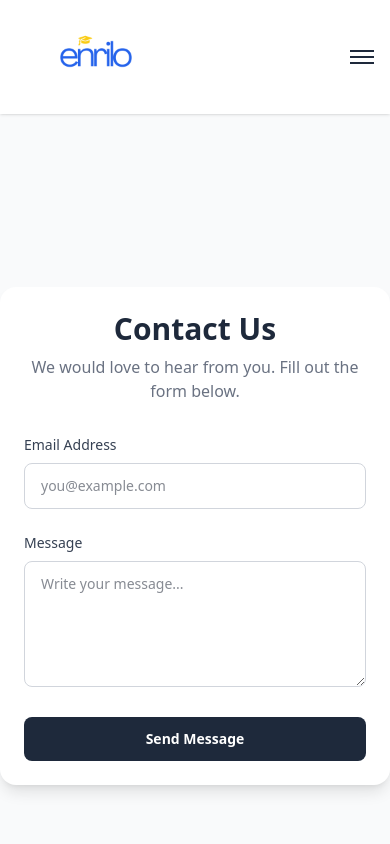
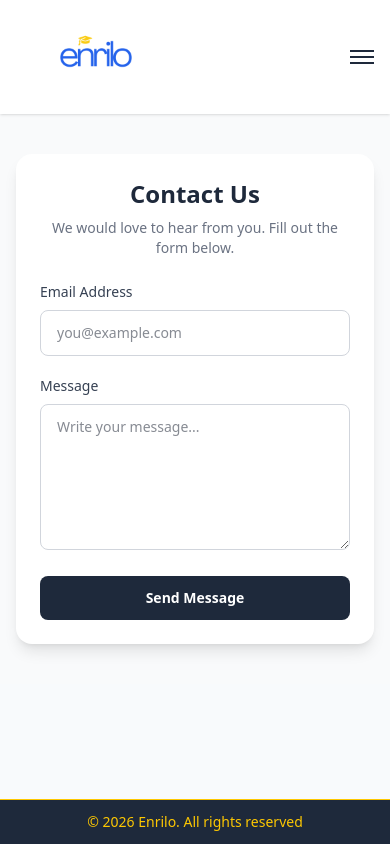
Before and after one commit to enrilo/enrilo-2, a Next.js app: page /contact-us in a window 390 px wide. Shown: the top 844 px of the page. Built offline with nearby package versions, Linux system fonts and the light colour scheme.

Commit message:
Update UI & layout

```diff
--- a/src/app/contact-us/page.jsx
+++ b/src/app/contact-us/page.jsx
@@ -1,3 +1,73 @@
+// "use client";
+
+// import React from "react";
+// import { useForm, ValidationError } from "@formspree/react";
+
+// export default function ContactUs() {
+//   const [state, handleSubmit] = useForm("mredebve");
+
+//   if (state.succeeded) {
+//     return (
+//       <main className="flex min-h-screen items-center justify-center bg-gray-50 px-6">
+//         <div className="rounded-2xl bg-white p-10 text-center shadow-md max-w-md">
+//           <h2 className="text-2xl font-bold text-[#1E293B]">
+//             Thank you!
+//           </h2>
+//           <p className="mt-3 text-gray-600">
+//             We’ve received your message. The Enrilo team will contact you soon.
+//           </p>
+//         </div>
+//       </main>
+//     );
+//   }
+
+//   return (
+//     <main className="flex h-screen items-center justify-center bg-gray-50">
+//       <div className="w-full max-w-2xl rounded-2xl bg-white p-6 shadow-lg">
+//         {/* Header */}
+//         <div className="mb-8 text-center">
+//           <h1 className="text-3xl font-bold text-[#1E293B]">
+//             Contact Us
+//           </h1>
+//           <p className="mt-2 text-gray-500">
+//             We would love to hear from you. Fill out the form below.
+//           </p>
+//         </div>
+
+//         {/* Form */}
+//         <form onSubmit={handleSubmit} className="space-y-6">
+
+//           {/* Email */}
+//           <div>
+//             <label htmlFor="email" className="mb-2 block text-sm font-medium text-gray-700" >
+//               Email Address
+//             </label>
+
+//             <input id="email" type="email" name="email" placeholder="you@example.com" className="w-full rounded-lg border border-gray-300 px-4 py-3 text-sm outline-none transition focus:border-[#FACC15] focus:ring-2 focus:ring-[#FACC15]/30" />
+
+//             <ValidationError prefix="Email" field="email" errors={state.errors} className="mt-1 text-sm text-red-500" />
+//           </div>
+
+//           {/* Message */}
+//           <div>
+//             <label htmlFor="message" className="mb-2 block text-sm font-medium text-gray-700">
+//               Message
+//             </label>
+
+//             <textarea id="message" name="message" rows={5} placeholder="Write your message..." className="w-full rounded-lg border border-gray-300 px-4 py-3 text-sm outline-none transition focus:border-[#FACC15] focus:ring-2 focus:ring-[#FACC15]/30" />
+
+//             <ValidationError prefix="Message" field="message" errors={state.errors} className="mt-1 text-sm text-red-500"/>
+//           </div>
+
+//           {/* Button */}
+//           <button type="submit" disabled={state.submitting} className="w-full rounded-lg bg-[#1E293B] px-6 py-3 text-sm font-semibold text-white transition hover:bg-black disabled:opacity-50">
+//             {state.submitting ? "Sending..." : "Send Message"}
+//           </button>
+//         </form>
+//       </div>
+//     </main>
+//   );
+// }
 "use client";
 
 import React from "react";
@@ -6,10 +76,13 @@ import { useForm, ValidationError } from "@formspree/react";
 export default function ContactUs() {
   const [state, handleSubmit] = useForm("mredebve");
 
-  if (state.succeeded) {
   return (
-      <main className="flex min-h-screen items-center justify-center bg-gray-50 px-6">
-        <div className="rounded-2xl bg-white p-10 text-center shadow-md max-w-md">
+    <main className="bg-gray-50 px-4 py-10">
+      <div className="mx-auto w-full max-w-2xl">
+
+        {/* Success State */}
+        {state.succeeded ? (
+          <div className="rounded-2xl bg-white p-8 sm:p-10 text-center shadow-md">
             <h2 className="text-2xl font-bold text-[#1E293B]">
               Thank you!
             </h2>
@@ -17,54 +90,88 @@ export default function ContactUs() {
               We’ve received your message. The Enrilo team will contact you soon.
             </p>
           </div>
-      </main>
-    );
-  }
+        ) : (
+          /* Form Card */
+          <div className="rounded-2xl bg-white p-6 sm:p-8 shadow-lg">
 
-  return (
-    <main className="flex h-screen items-center justify-center bg-gray-50">
-      <div className="w-full max-w-2xl rounded-2xl bg-white p-6 shadow-lg">
             {/* Header */}
-        <div className="mb-8 text-center">
-          <h1 className="text-3xl font-bold text-[#1E293B]">
+            <div className="mb-6 text-center">
+              <h1 className="text-2xl sm:text-3xl font-bold text-[#1E293B]">
                 Contact Us
               </h1>
-          <p className="mt-2 text-gray-500">
+              <p className="mt-2 text-sm sm:text-base text-gray-500">
                 We would love to hear from you. Fill out the form below.
               </p>
             </div>
 
             {/* Form */}
-        <form onSubmit={handleSubmit} className="space-y-6">
+            <form onSubmit={handleSubmit} className="space-y-5">
 
               {/* Email */}
               <div>
-            <label htmlFor="email" className="mb-2 block text-sm font-medium text-gray-700" >
+                <label
+                  htmlFor="email"
+                  className="mb-2 block text-sm font-medium text-gray-700"
+                >
                   Email Address
                 </label>
 
-            <input id="email" type="email" name="email" placeholder="you@example.com" className="w-full rounded-lg border border-gray-300 px-4 py-3 text-sm outline-none transition focus:border-[#FACC15] focus:ring-2 focus:ring-[#FACC15]/30" />
+                <input
+                  id="email"
+                  type="email"
+                  name="email"
+                  placeholder="you@example.com"
+                  className="w-full rounded-lg border border-gray-300 px-4 py-3 text-sm outline-none transition
+                  focus:border-[#FACC15] focus:ring-2 focus:ring-[#FACC15]/30"
+                />
 
-            <ValidationError prefix="Email" field="email" errors={state.errors} className="mt-1 text-sm text-red-500" />
+                <ValidationError
+                  prefix="Email"
+                  field="email"
+                  errors={state.errors}
+                  className="mt-1 text-sm text-red-500"
+                />
               </div>
 
               {/* Message */}
               <div>
-            <label htmlFor="message" className="mb-2 block text-sm font-medium text-gray-700">
+                <label
+                  htmlFor="message"
+                  className="mb-2 block text-sm font-medium text-gray-700"
+                >
                   Message
                 </label>
 
-            <textarea id="message" name="message" rows={5} placeholder="Write your message..." className="w-full rounded-lg border border-gray-300 px-4 py-3 text-sm outline-none transition focus:border-[#FACC15] focus:ring-2 focus:ring-[#FACC15]/30" />
+                <textarea
+                  id="message"
+                  name="message"
+                  rows={6}
+                  placeholder="Write your message..."
+                  className="w-full rounded-lg border border-gray-300 px-4 py-3 text-sm outline-none transition
+                  focus:border-[#FACC15] focus:ring-2 focus:ring-[#FACC15]/30"
+                />
 
-            <ValidationError prefix="Message" field="message" errors={state.errors} className="mt-1 text-sm text-red-500"/>
+                <ValidationError
+                  prefix="Message"
+                  field="message"
+                  errors={state.errors}
+                  className="mt-1 text-sm text-red-500"
+                />
               </div>
 
               {/* Button */}
-          <button type="submit" disabled={state.submitting} className="w-full rounded-lg bg-[#1E293B] px-6 py-3 text-sm font-semibold text-white transition hover:bg-black disabled:opacity-50">
+              <button
+                type="submit"
+                disabled={state.submitting}
+                className="w-full rounded-lg bg-[#1E293B] px-6 py-3 text-sm font-semibold text-white transition
+                hover:bg-black disabled:opacity-50"
+              >
                 {state.submitting ? "Sending..." : "Send Message"}
               </button>
             </form>
           </div>
+        )}
+      </div>
     </main>
   );
 }
--- a/src/app/layout.js
+++ b/src/app/layout.js
@@ -34,7 +34,8 @@ import favicon from "@/assets/images/svg/enrilo-e-transparent-bg.svg";
 
 export const metadata = {
   title: "Enrilo",
-  description: "Enrilo is a consultancy management platform that helps teams manage students, track visa applications, handle payments, and streamline operations all in one place.",
+  description:
+    "Enrilo is a consultancy management platform that helps teams manage students, track visa applications, handle payments, and streamline operations all in one place.",
   icons: {
     icon: favicon.src,
   },
@@ -43,46 +44,16 @@ export const metadata = {
 export default function RootLayout({ children }) {
   return (
     <html lang="en">
-      <body>
+      <body className="min-h-screen flex flex-col bg-gray-50">
         <Header />
-        {children}
+
+        {/* THIS is the key */}
+        <main className="flex-1">
+          {children}
+        </main>
+
         <Footer />
       </body>
     </html>
   );
 }
-
-// import "./globals.css";
-// import Header from "@/components/Header";
-// import Footer from "@/components/Footer";
-
-// export const metadata = {
-//   title: "Enrilo",
-//   description: "Enrilo is a consultancy management platform that helps teams manage students, track visa applications, handle payments, and streamline operations all in one place.",
-//   icons: {
-//     icon: '/src/assets/images/svg/enrilo-e-transparent-bg.svg',
-//     // shortcut: '/logo.png',
-//     // apple: '/apple-icon.png',
-//   },
-// };
-
-// export default function RootLayout({ children }) {
-//   return (
-//     <html lang="en">
-//       <head>
-//         <meta charSet="UTF-8" />
-//         <link rel="icon" type="image/svg+xml" href="/src/assets/images/svg/enrilo-e-transparent-bg.svg" />
-//         <meta name="viewport" content="width=device-width, initial-scale=1.0" />
-//         <title>Enrilo</title>
-//       </head>
-//       <body>
-//         <Header />
-//         {children}
-//         {/* <div style={{ display: "flex" }}>
-//           {children}
-//         </div> */}
-//         <Footer />
-//       </body>
-//     </html>
-//   );
-// }
```
Lines whose indentation alone changed are shown as unchanged.
